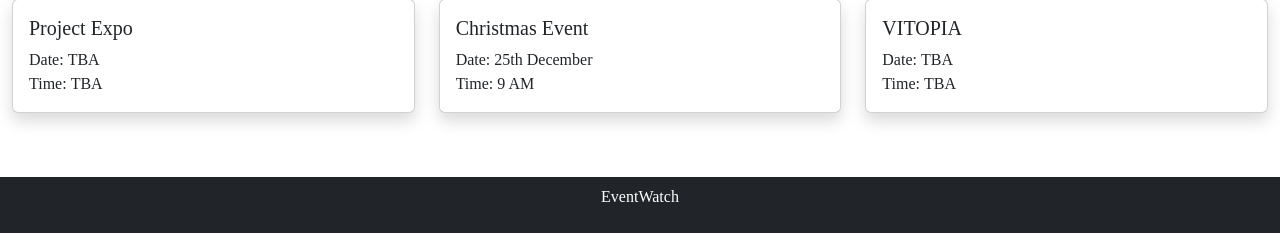
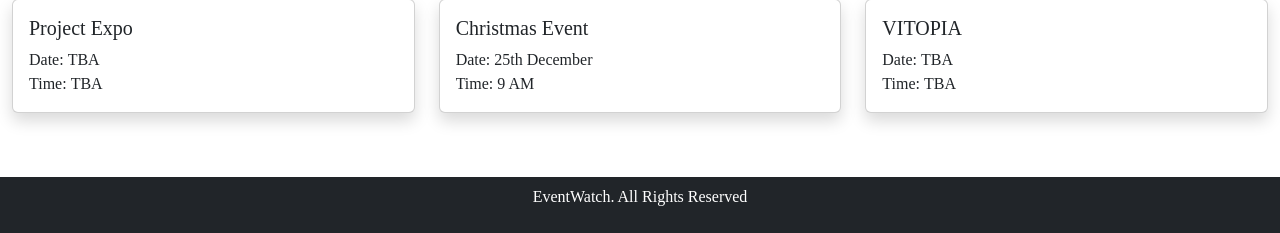
Before and after one commit to nxck2005/eventwatch, a Django app: page /watch/ in a window 1280 px wide. Shown: the part 791-1024 px from the top of the page. Run offline with Django 5.2, Linux system fonts and the light colour scheme; some web fonts are replaced.

Commit message:
Update html

```diff
--- a/eventwatch/watch/templates/watch/base.html
+++ b/eventwatch/watch/templates/watch/base.html
@@ -64,7 +64,7 @@
     {% endblock %}
     <footer class="bg-dark text-white text-center py-2">
         <div class="container-fluid">
-            <p>EventWatch</p>
+            <p>EventWatch. All Rights Reserved</p>
         </div>
     </footer>
     <script src="https://cdn.jsdelivr.net/npm/bootstrap@5.3.3/dist/js/bootstrap.bundle.min.js" integrity="sha384-YvpcrYf0tY3lHB60NNkmXc5s9fDVZLESaAA55NDzOxhy9GkcIdslK1eN7N6jIeHz" crossorigin="anonymous"></script>
--- a/eventwatch/watch/templates/watch/index.html
+++ b/eventwatch/watch/templates/watch/index.html
@@ -17,8 +17,6 @@
            </div>
        </div>
    </section>
-
-   <!-- Upcoming Events Section -->
    <section id="events">
        <h4 class="text-center mb-4">Upcoming Events</h2>
        <div class="row">
```
